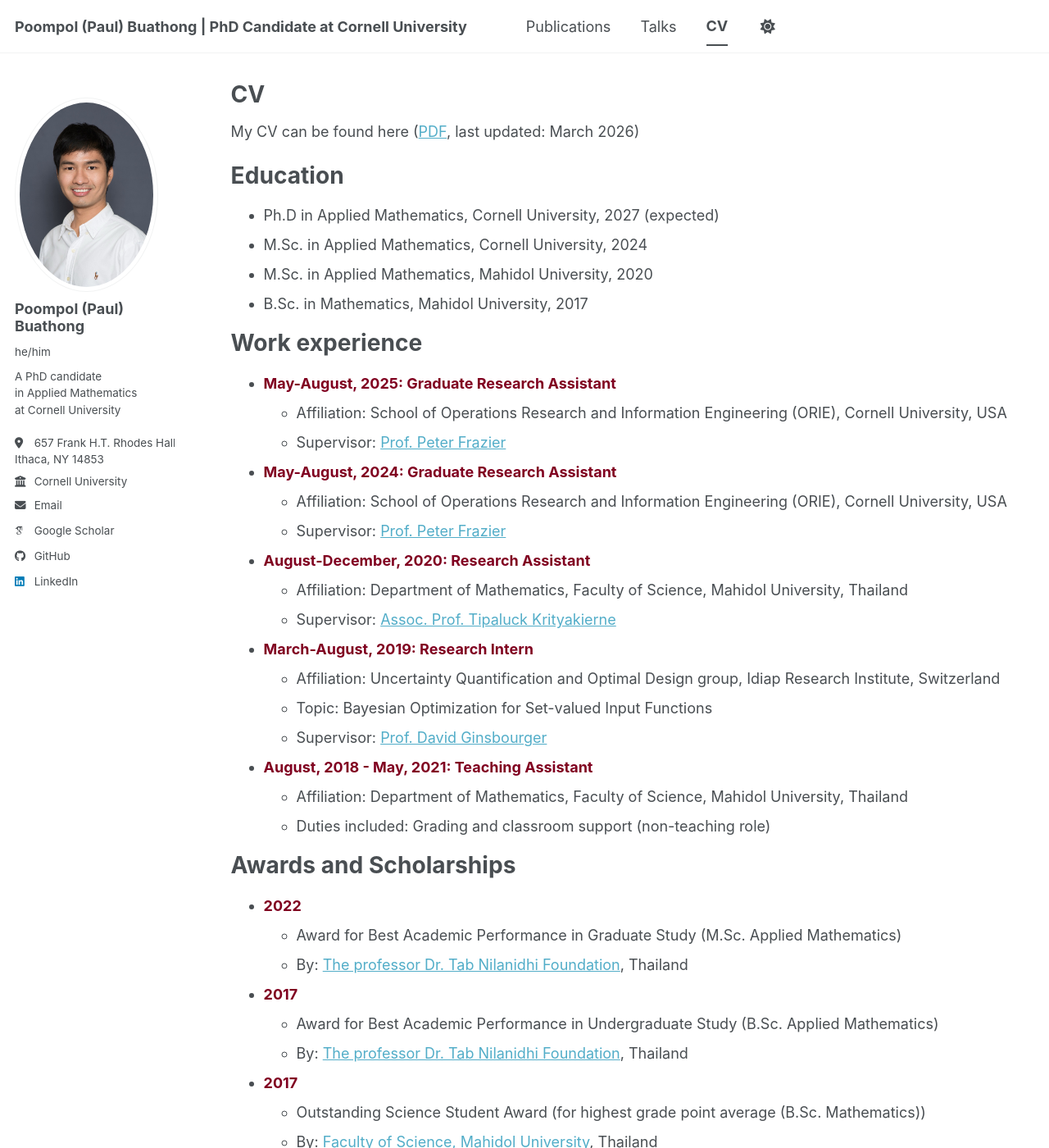
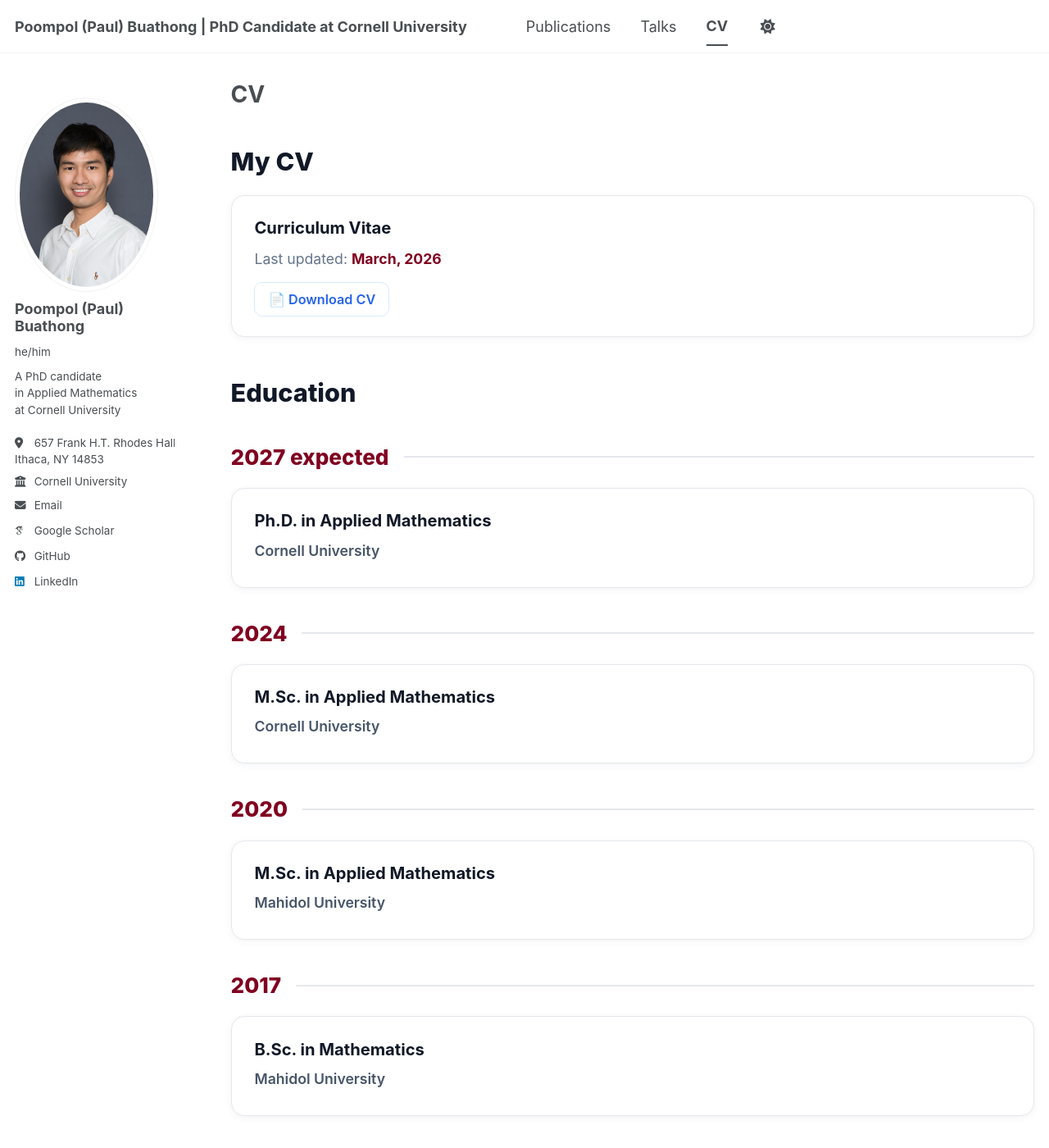
Before and after one commit to poompol/poompol.github.io, a Jekyll site: the page built from _pages/cv.md, in a window 1280 px wide and 1400 px high. Shown: the whole window at 82% size. Built offline with Jekyll 4.4.1, drawn with Linux system fonts in a browser that asks for light colours; some web fonts are replaced; a script bundle is joined from its source files by our own code; library files that are not in the unit come from our copies; some of the changed text lies outside the part shown.

Commit message:
Update cv.md

```diff
--- a/_pages/cv.md
+++ b/_pages/cv.md
@@ -9,52 +9,220 @@ redirect_from:
 
 {% include base_path %}
 
-My CV can be found here ([PDF](https://drive.google.com/file/d/165n3bHsvXhGUZ3SH27uXohJ4_9RiZ7G8/view?usp=sharing), last updated: March 2026)
+<style>
+.cv-section-title {
+  margin-top: 2.5rem;
+  margin-bottom: 1rem;
+  font-size: 1.7rem;
+  font-weight: 800;
+  color: #111827;
+}
 
-Education
-======
-* Ph.D in Applied Mathematics, Cornell University, 2027 (expected)
-* M.Sc. in Applied Mathematics, Cornell University, 2024
-* M.Sc. in Applied Mathematics, Mahidol University, 2020
-* B.Sc. in Mathematics, Mahidol University, 2017
+.cv-date {
+  display: flex;
+  align-items: center;
+  gap: 1rem;
+  margin-top: 2rem;
+  margin-bottom: 1rem;
+  font-size: 1.45rem;
+  font-weight: 800;
+  color: #800020;
+}
 
-Work experience
-======
-* <strong style="color:#800020;">May-August, 2025: Graduate Research Assistant</strong>
-  * Affiliation: School of Operations Research and Information Engineering (ORIE), Cornell University, USA
-  * Supervisor: [Prof. Peter Frazier](https://people.orie.cornell.edu/pfrazier/)
+.cv-date::after {
+  content: "";
+  flex: 1;
+  height: 2px;
+  background: #e5e7eb;
+}
 
-* <strong style="color:#800020;">May-August, 2024: Graduate Research Assistant</strong>
-  * Affiliation: School of Operations Research and Information Engineering (ORIE), Cornell University, USA
-  * Supervisor: [Prof. Peter Frazier](https://people.orie.cornell.edu/pfrazier/)
+.cv-card {
+  background: #ffffff;
+  border: 1px solid #e5e7eb;
+  border-radius: 16px;
+  padding: 1.35rem 1.55rem;
+  margin-bottom: 1.15rem;
+  box-shadow: 0 2px 10px rgba(15, 23, 42, 0.05);
+  transition: all 0.18s ease;
+}
 
-* <strong style="color:#800020;">August-December, 2020: Research Assistant</strong>
-  * Affiliation: Department of Mathematics, Faculty of Science, Mahidol University, Thailand
-  * Supervisor: [Assoc. Prof. Tipaluck Krityakierne](https://science.mahidol.ac.th/expertise/search.php?q=Tipaluck%20Krityakierne)
+.cv-card:hover {
+  transform: translateY(-2px);
+  box-shadow: 0 8px 22px rgba(15, 23, 42, 0.08);
+}
 
-* <strong style="color:#800020;">March-August, 2019: Research Intern</strong>
-  * Affiliation: Uncertainty Quantification and Optimal Design group, Idiap Research Institute, Switzerland
-  * Topic: Bayesian Optimization for Set-valued Input Functions
-  * Supervisor: [Prof. David Ginsbourger](https://ginsbourger.github.io/)
+.cv-title {
+  font-size: 1.12rem;
+  font-weight: 700;
+  color: #111827;
+  line-height: 1.5;
+  margin-bottom: 0.45rem;
+}
 
-* <strong style="color:#800020;">August, 2018 - May, 2021: Teaching Assistant </strong>
-  * Affiliation: Department of Mathematics, Faculty of Science, Mahidol University, Thailand
-  * Duties included: Grading and classroom support (non-teaching role)
+.cv-subtitle {
+  color: #475569;
+  font-size: 0.98rem;
+  font-weight: 600;
+  margin-bottom: 0.35rem;
+}
 
-Awards and Scholarships
-======
-* <strong style="color:#800020;">2022</strong>
-  * Award for Best Academic Performance in Graduate Study (M.Sc. Applied Mathematics)
-  * By: [The professor Dr. Tab Nilanidhi Foundation](http://www.tabfund.sc.chula.ac.th/main.php), Thailand
+.cv-detail {
+  color: #64748b;
+  font-size: 0.98rem;
+  line-height: 1.6;
+  margin-bottom: 0.35rem;
+}
 
-* <strong style="color:#800020;">2017</strong>
-  * Award for Best Academic Performance in Undergraduate Study (B.Sc. Applied Mathematics)
-  * By: [The professor Dr. Tab Nilanidhi Foundation](http://www.tabfund.sc.chula.ac.th/main.php), Thailand
+.cv-detail a {
+  color: #2563eb;
+  text-decoration: none;
+  font-weight: 600;
+}
 
-* <strong style="color:#800020;">2017</strong>
-  * Outstanding Science Student Award (for highest grade point average (B.Sc. Mathematics))
-  * By: [Faculty of Science, Mahidol University](https://science.mahidol.ac.th/index.php), Thailand
+.cv-detail a:hover {
+  text-decoration: underline;
+}
 
-* <strong style="color:#800020;">2013-2026</strong>
-  * Development and Promotion of Science and Technology Talent Project Scholarship (full support from undergraduate through doctoral studies)
-  * By: [The Institute for the Promotion of Teaching Science and Technology (IPST)](https://www.ipst.ac.th/ipsten), Ministry of Education, Thailand
+.cv-links {
+  display: flex;
+  flex-wrap: wrap;
+  gap: 0.6rem;
+  margin-top: 0.8rem;
+}
+
+.cv-links a {
+  display: inline-flex;
+  align-items: center;
+  gap: 0.35rem;
+  padding: 0.42rem 0.9rem;
+  border-radius: 10px;
+  border: 1px solid #dbeafe;
+  background: #ffffff;
+  color: #2563eb;
+  font-size: 0.9rem;
+  font-weight: 600;
+  text-decoration: none !important;
+  transition: all 0.15s ease;
+}
+
+.cv-links a:hover {
+  background: #eff6ff;
+  border-color: #93c5fd;
+  color: #1d4ed8;
+}
+</style>
+
+<div class="cv-section-title">My CV</div>
+
+<div class="cv-card">
+  <div class="cv-title">Curriculum Vitae</div>
+  <div class="cv-detail">Last updated: <strong style="color:#800020;">March, 2026</strong></div>
+  <div class="cv-links">
+    <a href="https://drive.google.com/file/d/165n3bHsvXhGUZ3SH27uXohJ4_9RiZ7G8/view?usp=sharing">📄 Download CV</a>
+  </div>
+</div>
+
+<div class="cv-section-title">Education</div>
+
+<div class="cv-date">2027 expected</div>
+
+<div class="cv-card">
+  <div class="cv-title">Ph.D. in Applied Mathematics</div>
+  <div class="cv-subtitle">Cornell University</div>
+</div>
+
+<div class="cv-date">2024</div>
+
+<div class="cv-card">
+  <div class="cv-title">M.Sc. in Applied Mathematics</div>
+  <div class="cv-subtitle">Cornell University</div>
+</div>
+
+<div class="cv-date">2020</div>
+
+<div class="cv-card">
+  <div class="cv-title">M.Sc. in Applied Mathematics</div>
+  <div class="cv-subtitle">Mahidol University</div>
+</div>
+
+<div class="cv-date">2017</div>
+
+<div class="cv-card">
+  <div class="cv-title">B.Sc. in Mathematics</div>
+  <div class="cv-subtitle">Mahidol University</div>
+</div>
+
+<div class="cv-section-title">Work experience</div>
+
+<div class="cv-date">May–August, 2025</div>
+
+<div class="cv-card">
+  <div class="cv-title">Graduate Research Assistant</div>
+  <div class="cv-subtitle">School of Operations Research and Information Engineering (ORIE), Cornell University, USA</div>
+  <div class="cv-detail">Supervisor: <a href="https://people.orie.cornell.edu/pfrazier/">Prof. Peter Frazier</a></div>
+</div>
+
+<div class="cv-date">May–August, 2024</div>
+
+<div class="cv-card">
+  <div class="cv-title">Graduate Research Assistant</div>
+  <div class="cv-subtitle">School of Operations Research and Information Engineering (ORIE), Cornell University, USA</div>
+  <div class="cv-detail">Supervisor: <a href="https://people.orie.cornell.edu/pfrazier/">Prof. Peter Frazier</a></div>
+</div>
+
+<div class="cv-date">August–December, 2020</div>
+
+<div class="cv-card">
+  <div class="cv-title">Research Assistant</div>
+  <div class="cv-subtitle">Department of Mathematics, Faculty of Science, Mahidol University, Thailand</div>
+  <div class="cv-detail">Supervisor: <a href="https://science.mahidol.ac.th/expertise/search.php?q=Tipaluck%20Krityakierne">Assoc. Prof. Tipaluck Krityakierne</a></div>
+</div>
+
+<div class="cv-date">March–August, 2019</div>
+
+<div class="cv-card">
+  <div class="cv-title">Research Intern</div>
+  <div class="cv-subtitle">Uncertainty Quantification and Optimal Design Group, Idiap Research Institute, Switzerland</div>
+  <div class="cv-detail">Topic: Bayesian Optimization for Set-valued Input Functions</div>
+  <div class="cv-detail">Supervisor: <a href="https://ginsbourger.github.io/">Prof. David Ginsbourger</a></div>
+</div>
+
+<div class="cv-date">August, 2018 – May, 2021</div>
+
+<div class="cv-card">
+  <div class="cv-title">Teaching Assistant</div>
+  <div class="cv-subtitle">Department of Mathematics, Faculty of Science, Mahidol University, Thailand</div>
+  <div class="cv-detail">Duties included grading and classroom support.</div>
+</div>
+
+<div class="cv-section-title">Awards and Scholarships</div>
+
+<div class="cv-date">2022</div>
+
+<div class="cv-card">
+  <div class="cv-title">Award for Best Academic Performance in Graduate Study</div>
+  <div class="cv-subtitle">M.Sc. Applied Mathematics</div>
+  <div class="cv-detail"><a href="http://www.tabfund.sc.chula.ac.th/main.php">The Professor Dr. Tab Nilanidhi Foundation</a>, Thailand</div>
+</div>
+
+<div class="cv-date">2017</div>
+
+<div class="cv-card">
+  <div class="cv-title">Award for Best Academic Performance in Undergraduate Study</div>
+  <div class="cv-subtitle">B.Sc. Applied Mathematics</div>
+  <div class="cv-detail"><a href="http://www.tabfund.sc.chula.ac.th/main.php">The Professor Dr. Tab Nilanidhi Foundation</a>, Thailand</div>
+</div>
+
+<div class="cv-card">
+  <div class="cv-title">Outstanding Science Student Award</div>
+  <div class="cv-subtitle">Highest GPA in B.Sc. Mathematics</div>
+  <div class="cv-detail"><a href="https://science.mahidol.ac.th/index.php">Faculty of Science, Mahidol University</a>, Thailand</div>
+</div>
+
+<div class="cv-date">2013–2026</div>
+
+<div class="cv-card">
+  <div class="cv-title">Development and Promotion of Science and Technology Talent Project Scholarship</div>
+  <div class="cv-subtitle">Full support from undergraduate through doctoral studies</div>
+  <div class="cv-detail"><a href="https://www.ipst.ac.th/ipsten">Institute for the Promotion of Teaching Science and Technology (IPST)</a>, Ministry of Education, Thailand</div>
+</div>
```
